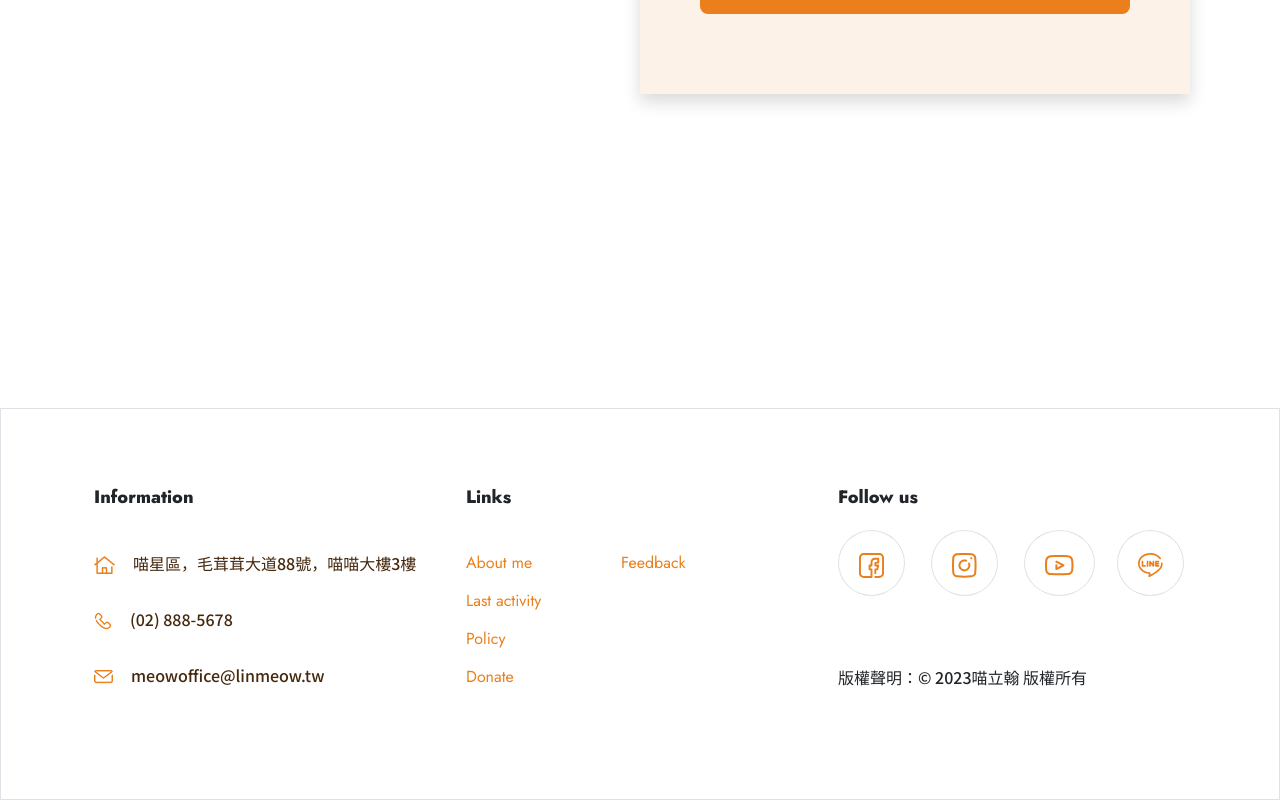
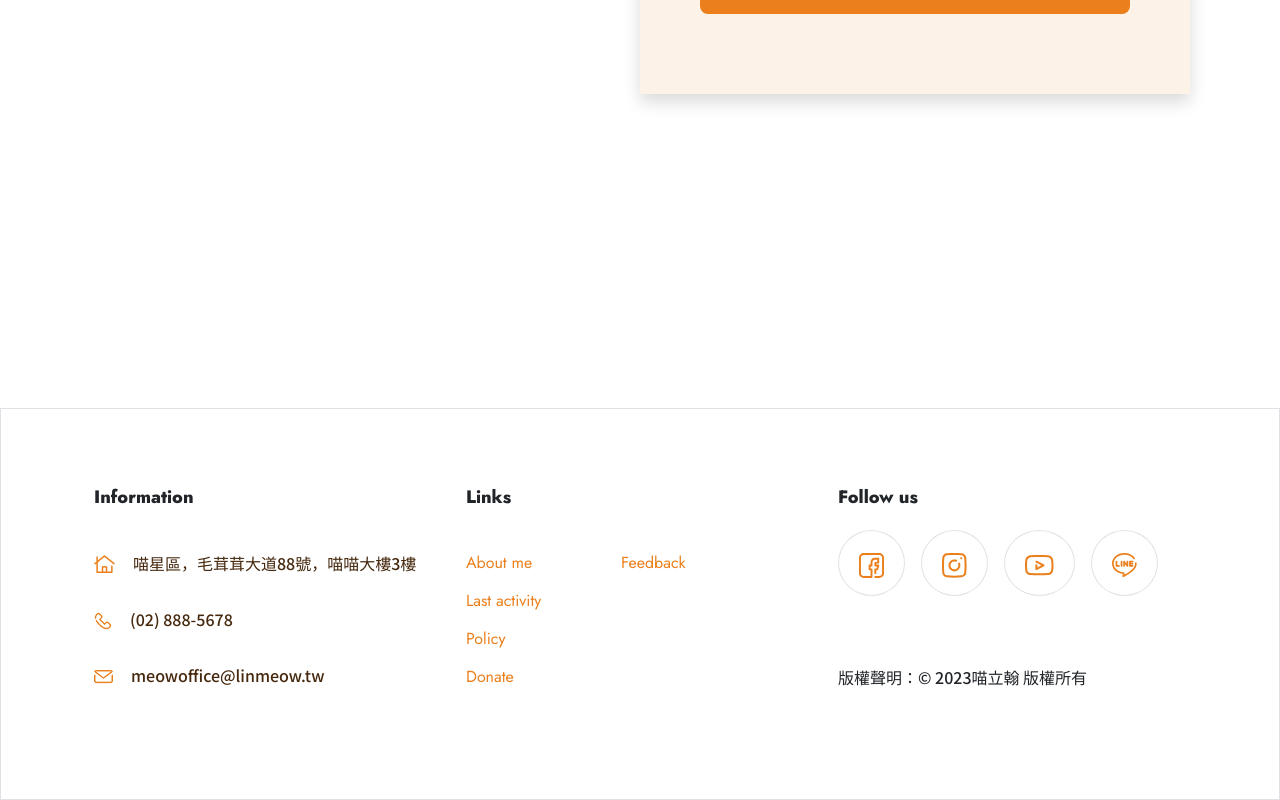
Before and after one commit to Narrowd4c/F2E-xru66, a Vue app: page / in a window 1280 px wide. Shown: the part 6166-6966 px from the top of the page. Built offline with nearby package versions, Linux system fonts and the light colour scheme.

Commit message:
refactor:footer-layout

```diff
--- a/src/components/FooterComp.vue
+++ b/src/components/FooterComp.vue
@@ -7,12 +7,12 @@ import IconLine from './icons/IconLine.vue'
 
 <template>
     <footer class="border">
-    <div class="container pt-75 pb-110 mx-auto row">
+    <div class="container pt-75 pb-110 mx-auto row flex-column flex-lg-row">
       <div class="col">
-        <h5 class="mb-10 font-jost">Information</h5>
-        <ul>
-          <li class="mb-8">
-            <img class="me-18px" src="/address.png" alt="address">
+        <h5 class="mb-10 font-jost d-none d-lg-block">Information</h5>
+        <ul class="text-center text-lg-start">
+          <li class="mb-8 d-flex align-items-start justify-content-center justify-content-lg-start">
+            <img class="pt-1 me-18px" src="/address.png" alt="address">
             <a href="#">喵星區，毛茸茸大道88號，喵喵大樓3樓</a></li>
           <li class="mb-8">
             <img class="me-18px" src="/phone.png" alt="phone">
@@ -22,7 +22,7 @@ import IconLine from './icons/IconLine.vue'
           </li>
         </ul>
       </div>
-      <div class="col font-jost">
+      <div class="col font-jost d-none d-lg-block">
         <h5 class="mb-10">Links</h5>
         <ul class="row gap-y-14">
           <li class="col-5"><a class="text-primary" href="#">About me</a></li>
@@ -32,23 +32,23 @@ import IconLine from './icons/IconLine.vue'
           <li><a href="#" class="text-primary">Donate</a></li>
         </ul>
       </div>
-      <div class="d-flex flex-column col">
-        <h5 class="mb-10 font-jost">Follow us</h5>
-        <ul class="row mb-15">
-          <li class="col">
+      <div class="d-flex flex-column col mt-15 mt-lg-0">
+        <h5 class="mb-10 font-jost d-none d-lg-block">Follow us</h5>
+        <ul class="d-flex justify-content-center justify-content-lg-start gap-4 mb-15">
+          <li>
             <a href="#" class="rounded-circle p-5 border"><IconFB /></a>
           </li>
-          <li class="col">
+          <li>
             <a href="#" class="rounded-circle p-5 border"><IconIG /></a>
           </li>
-          <li class="col">
+          <li>
             <a href="#" class="rounded-circle p-5 border"><IconYT /></a>
           </li>
-          <li class="col">
+          <li>
             <a href="#" class="rounded-circle p-5 border"><IconLine /></a>
           </li>
         </ul>
-        <p class="mt-auto">版權聲明：© 2023喵立翰 版權所有</p>
+        <p class="mt-auto text-center text-lg-start">版權聲明：© 2023喵立翰 版權所有</p>
       </div>
     </div>
   </footer>
```
